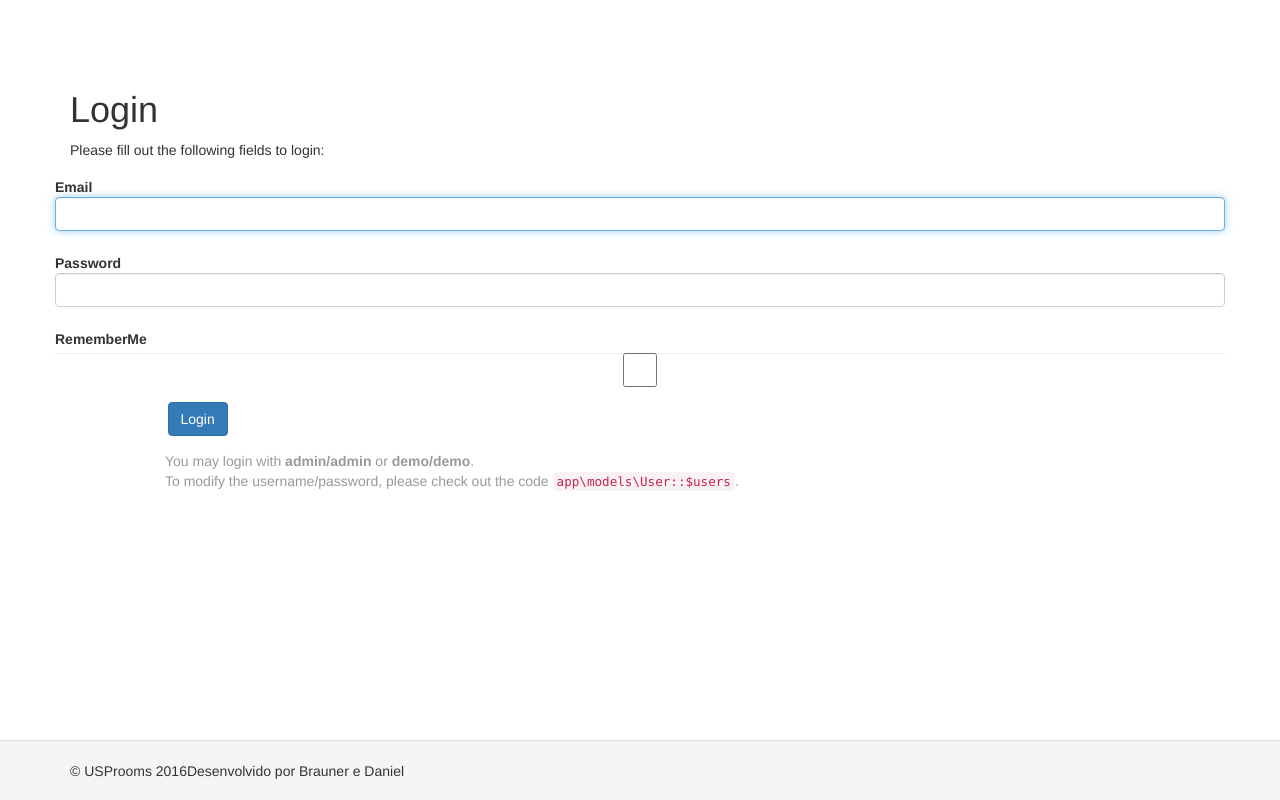
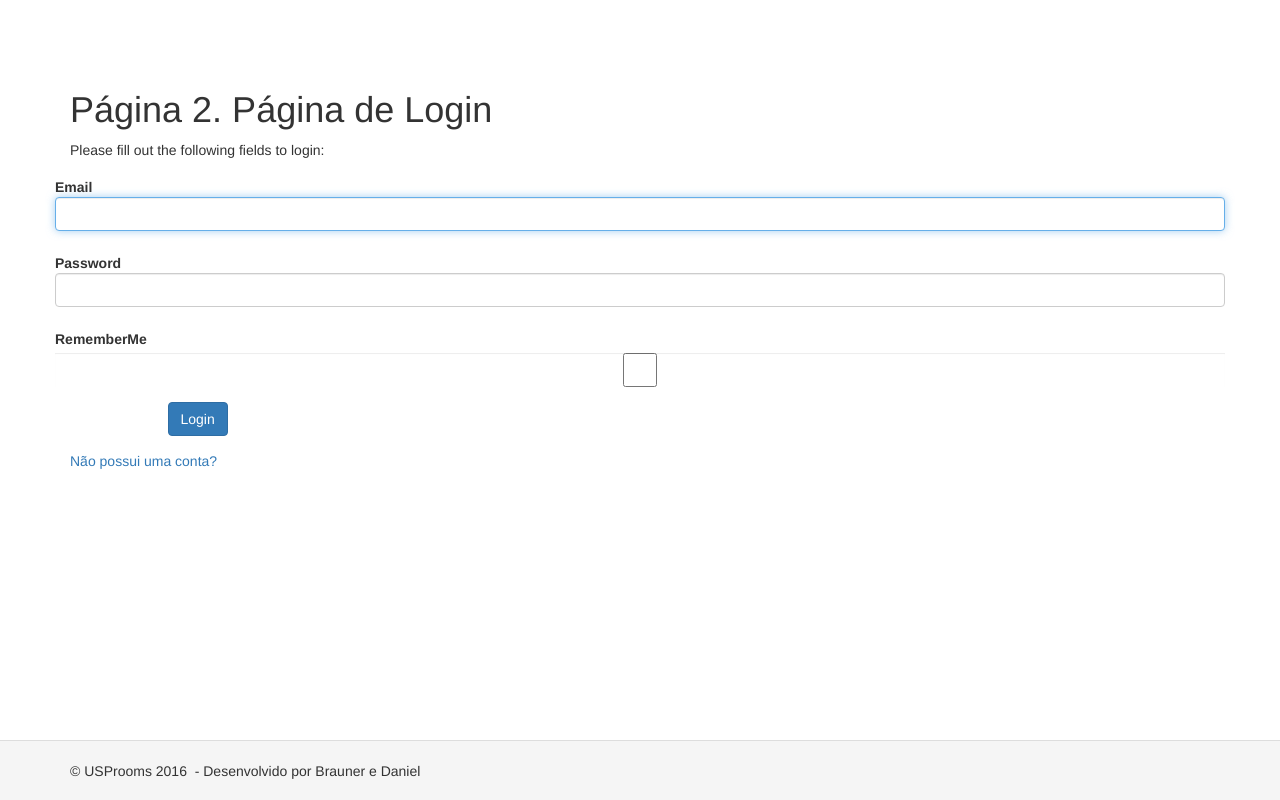
Before and after one commit to brauneroliveira/usprooms, a Yii app: template views/site/login.php in a window 1280 px wide. Run offline with PHP 8.4 and a stand-in for Yii, Linux system fonts and the light colour scheme; the template is opened without the code that fills it, so the values that code supplies are empty; form fields are guessed from the names that the template uses; some libraries are stand-ins or nearby versions.

Commit message:
ajustes na navegação do menu principal e nos modelos Cidade e Usuario

```diff
--- a/models/Cidade.php
+++ b/models/Cidade.php
@@ -29,8 +29,10 @@ class Cidade extends \yii\db\ActiveRecord
     public function rules()
     {
         return [
+            [['nome', 'estado'], 'required'],
             [['nome'], 'string', 'max' => 100],
             [['estado'], 'string', 'max' => 2],
+            ['nome', 'match', 'pattern' => '/^[a-zA-Z\s]*$/', 'message' => 'O nome da cidade só pode conter letras e espaços em branco.'],
         ];
     }
 
--- a/views/layouts/main.php
+++ b/views/layouts/main.php
@@ -36,9 +36,14 @@ AppAsset::register($this);
     echo Nav::widget([
         'options' => ['class' => 'navbar-nav navbar-right'],
         'items' => [
-            ['label' => 'Home', 'url' => ['/site/index']],
-            ['label' => 'Categorias', 'url' => ['/categoria/index']],
-            ['label' => 'Usuários', 'url' => ['/usuario/index']],
+             [
+            'label' => 'Categorias', 'url' => ['/categoria/index'],
+            'items' => [
+                 ['label' => 'ICMC-USP', 'url' => '#'],
+
+                 ['label' => 'EESC-USP', 'url' => '#'],
+            ],
+        ],
             Yii::$app->user->isGuest ? (
                 ['label' => 'Login', 'url' => ['/site/login']]
             ) : (
@@ -67,7 +72,7 @@ AppAsset::register($this);
 <footer class="footer">
     <div class="container">
         <p class="pull-left">&copy; USProoms <?= date('Y') ?></p>
-        <span>Desenvolvido por Brauner e Daniel</span>
+        <span>&nbsp; - Desenvolvido por Brauner e Daniel</span>
         <p class="pull-right"><?= Yii::powered() ?></p>
     </div>
 </footer>
--- a/views/site/index.php
+++ b/views/site/index.php
@@ -2,7 +2,7 @@
 
 /* @var $this yii\web\View */
 
-$this->title = 'My Yii Application';
+$this->title = 'Página 1: Página Inicial';
 ?>
 <div class="site-index">
 
--- a/views/site/login.php
+++ b/views/site/login.php
@@ -7,7 +7,7 @@
 use yii\helpers\Html;
 use yii\bootstrap\ActiveForm;
 
-$this->title = 'Login';
+$this->title = 'Página 2. Página de Login';
 $this->params['breadcrumbs'][] = $this->title;
 ?>
 <div class="site-login">
@@ -40,8 +40,10 @@ $this->params['breadcrumbs'][] = $this->title;
 
     <?php ActiveForm::end(); ?>
 
-    <div class="col-lg-offset-1" style="color:#999;">
-        You may login with <strong>admin/admin</strong> or <strong>demo/demo</strong>.<br>
-        To modify the username/password, please check out the code <code>app\models\User::$users</code>.
+        <div>
+        <p>
+            <?= Html::a('Não possui uma conta?', yii\helpers\Url::to(['usuario/create']), null) ?>
+        </p>
     </div>
+
 </div>
```
Also changed, not shown: models/Usuario.php (+8 -1 lines), views/usuario/_form.php (+6 -4 lines).
